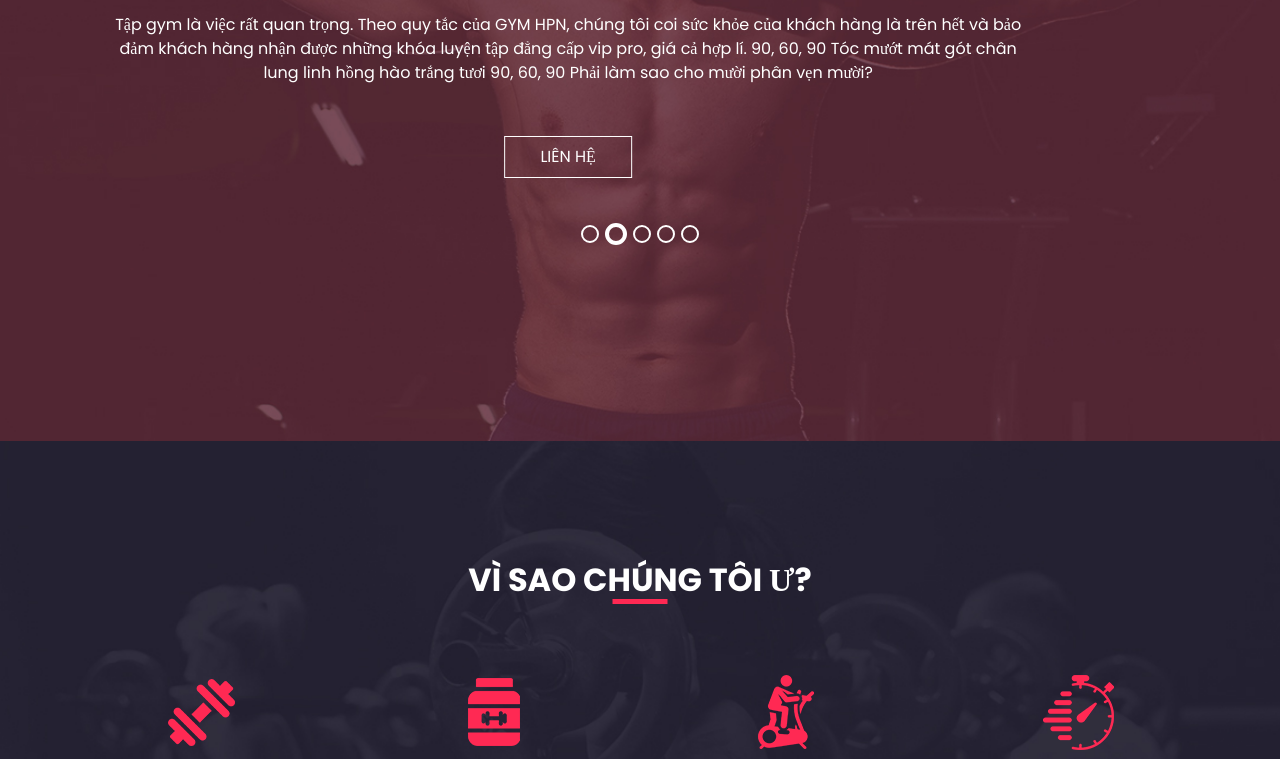
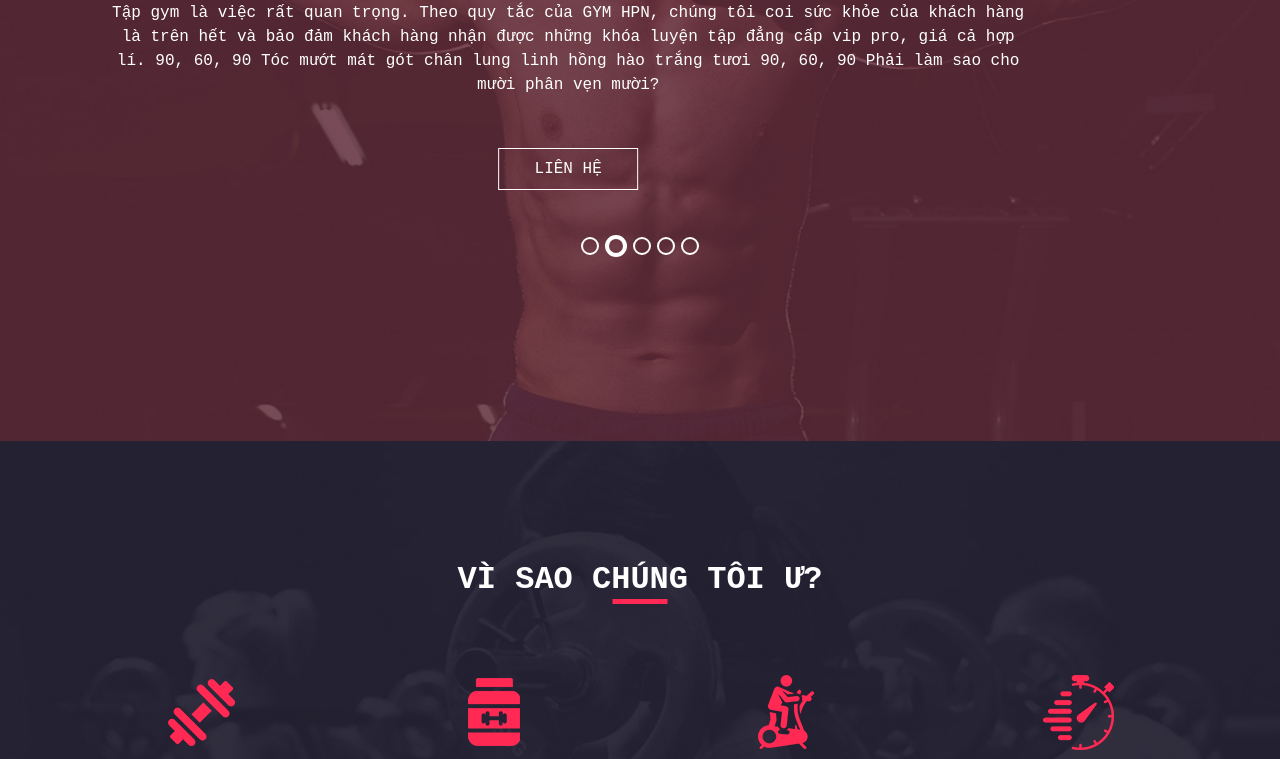
Before and after one commit to Ovaltine1006/Ovaltine1006.github.io, a plain HTML site: page index.html in a window 1280 px wide. Shown: the part 359-1118 px from the top of the page. Drawn offline with nearby package versions, Linux system fonts and the light colour scheme.

Commit message:
Update style.css

```diff
--- a/css/style.css
+++ b/css/style.css
@@ -1,5 +1,5 @@
 body {
-  font-family: 'Poppins', serif;
+  font-family: 'Andale Mono', monospace;
   color: #000000;
   background-color: #ffffff;
 }
```
